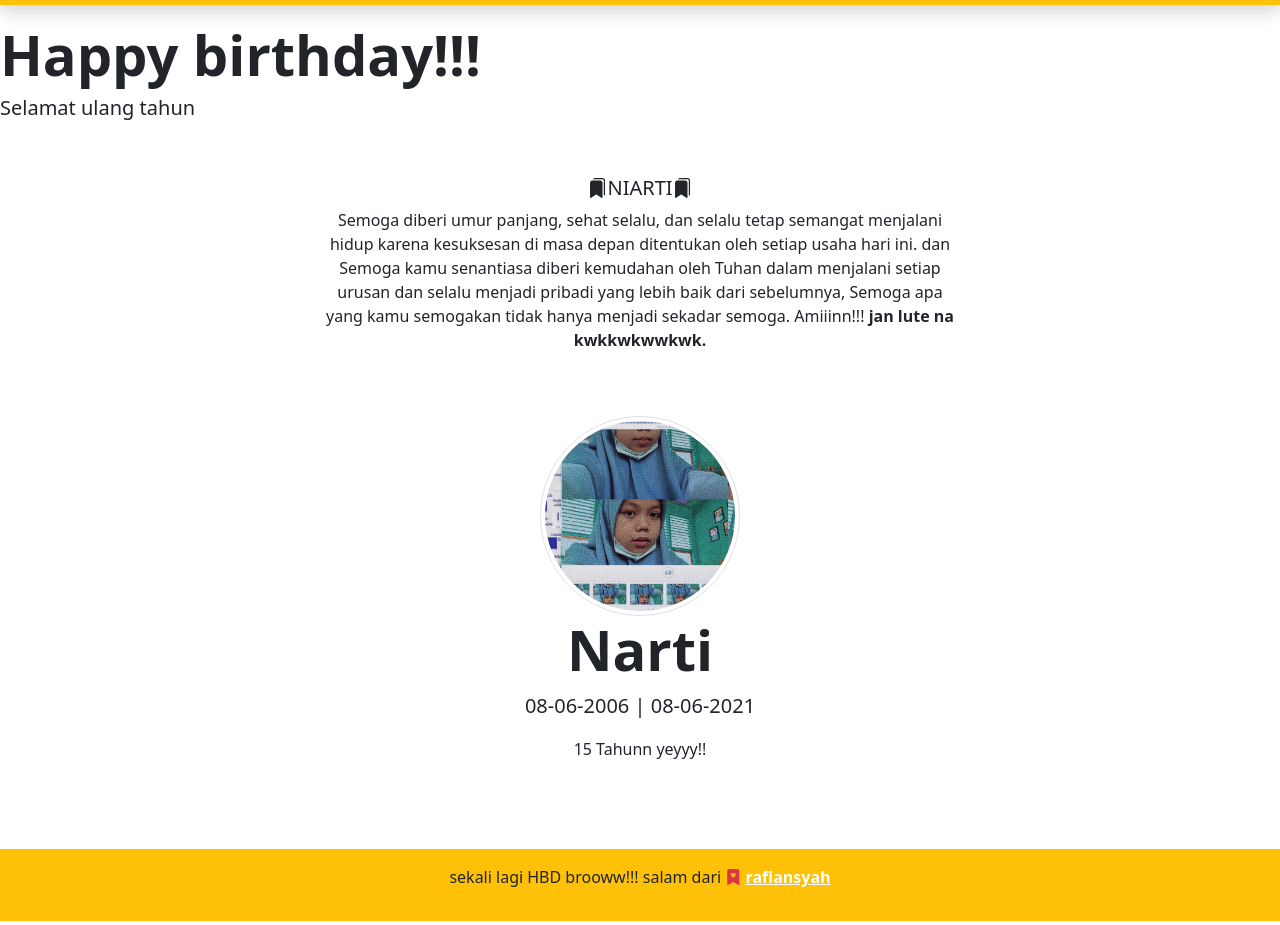
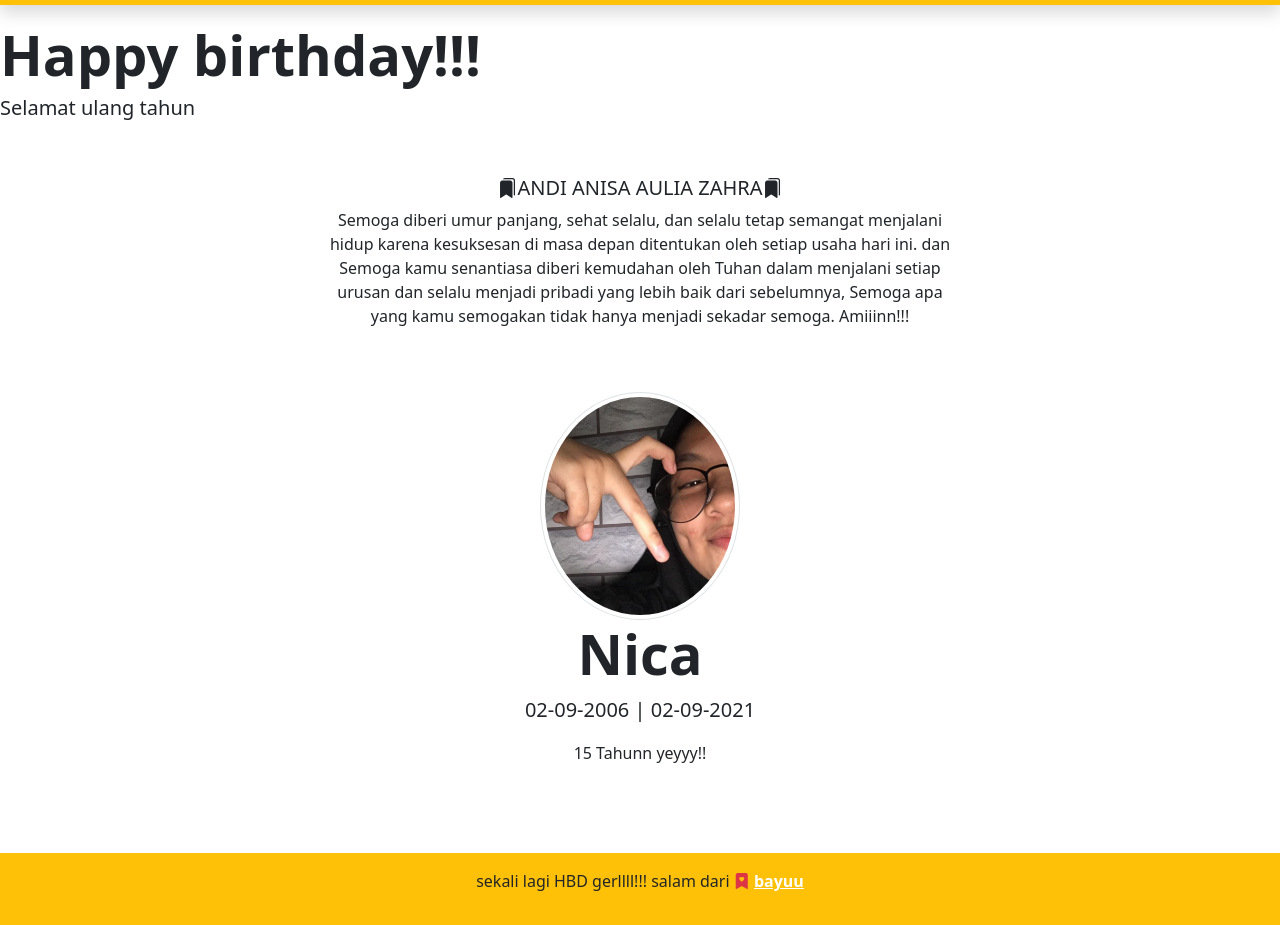
Before and after one commit to studentInformationn/HappyBirthday.com, a plain HTML site: page index.html in a window 1280 px wide. Shown: the part 51-976 px from the top of the page. Drawn offline with nearby package versions, Linux system fonts and the light colour scheme.

Commit message:
menmbhkn file baru

```diff
--- a/index.html
+++ b/index.html
@@ -8,7 +8,7 @@
     <!-- Bootstrap CSS -->
     <link href="https://cdn.jsdelivr.net/npm/bootstrap@5.0.2/dist/css/bootstrap.min.css" rel="stylesheet" integrity="sha384-EVSTQN3/azprG1Anm3QDgpJLIm9Nao0Yz1ztcQTwFspd3yD65VohhpuuCOmLASjC" crossorigin="anonymous" />
 
-    <title>Hbd Niar!!</title>
+    <title>Hbd Nica!!</title>
 
     <!-- icon -->
     <link rel="stylesheet" href="https://cdn.jsdelivr.net/npm/bootstrap-icons@1.5.0/font/bootstrap-icons.css" />
@@ -38,14 +38,13 @@
       <h5>Selamat ulang tahun</h5>
       <br />
       <br />
-      <h2 class="lead text-center"><i class="bi bi-bookmarks-fill"></i><strong>NIARTI</strong><i class="bi bi-bookmarks-fill"></i></h2>
+      <h2 class="lead text-center"><i class="bi bi-bookmarks-fill"></i><strong>ANDI ANISA AULIA ZAHRA</strong><i class="bi bi-bookmarks-fill"></i></h2>
 
       <div class="row justify-content-center text-center">
         <div class="col-md-6">
           <p>
             Semoga diberi umur panjang, sehat selalu, dan selalu tetap semangat menjalani hidup karena kesuksesan di masa depan ditentukan oleh setiap usaha hari ini. dan Semoga kamu senantiasa diberi kemudahan oleh Tuhan dalam menjalani
             setiap urusan dan selalu menjadi pribadi yang lebih baik dari sebelumnya, Semoga apa yang kamu semogakan tidak hanya menjadi sekadar semoga. Amiiinn!!!
-            <strong>jan lute na kwkkwkwwkwk.</strong>
           </p>
         </div>
       </div>
@@ -55,9 +54,9 @@
     <br />
     <!-- jumbotron 2 -->
     <section class="foto text-center">
-      <img src="img/niar.jpg" alt="Niar" width="200" class="rounded-circle img-thumbnail" />
-      <h1 class="display-4 fw-bold">Narti</h1>
-      <p class="lead">08-06-2006 | 08-06-2021</p>
+      <img src="img/nica.jpg" alt="Niar" width="200" class="rounded-circle img-thumbnail" />
+      <h1 class="display-4 fw-bold">Nica</h1>
+      <p class="lead">02-09-2006 | 02-09-2021</p>
       <p>15 Tahunn yeyyy!!</p>
     </section>
     <!-- akhir jumbotron 2 -->
@@ -66,7 +65,7 @@
     <br />
 
     <footer class="bg-warning text-center p-3">
-      <p>sekali lagi HBD brooww!!! salam dari <i class="bi bi-bookmark-heart-fill text-danger"></i> <a href="https://www.instagram.com/rafiansya__/" class="text-white fw-bold">rafiansyah</a></p>
+      <p>sekali lagi HBD gerllll!!! salam dari <i class="bi bi-bookmark-heart-fill text-danger"></i> <a href="https://www.instagram.com/byu.aji/" class="text-white fw-bold">bayuu</a></p>
     </footer>
 
     <script src="https://cdn.jsdelivr.net/npm/bootstrap@5.0.2/dist/js/bootstrap.bundle.min.js" integrity="sha384-MrcW6ZMFYlzcLA8Nl+NtUVF0sA7MsXsP1UyJoMp4YLEuNSfAP+JcXn/tWtIaxVXM" crossorigin="anonymous"></script>
```
Also changed, not shown: img/nica.jpg (added).
